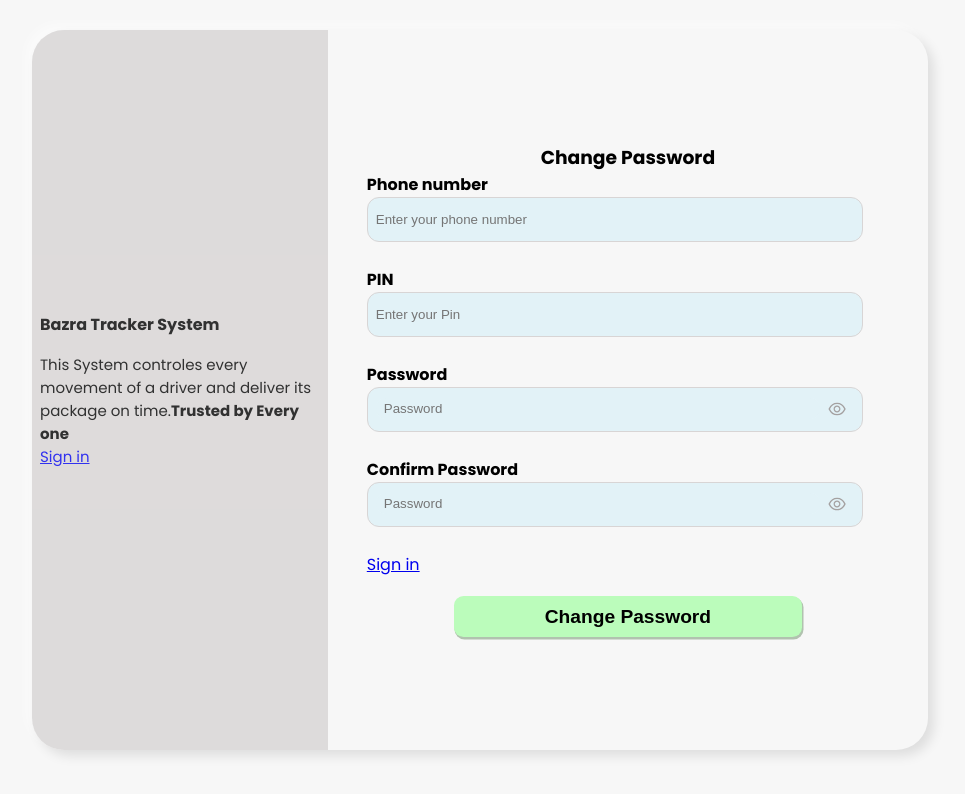
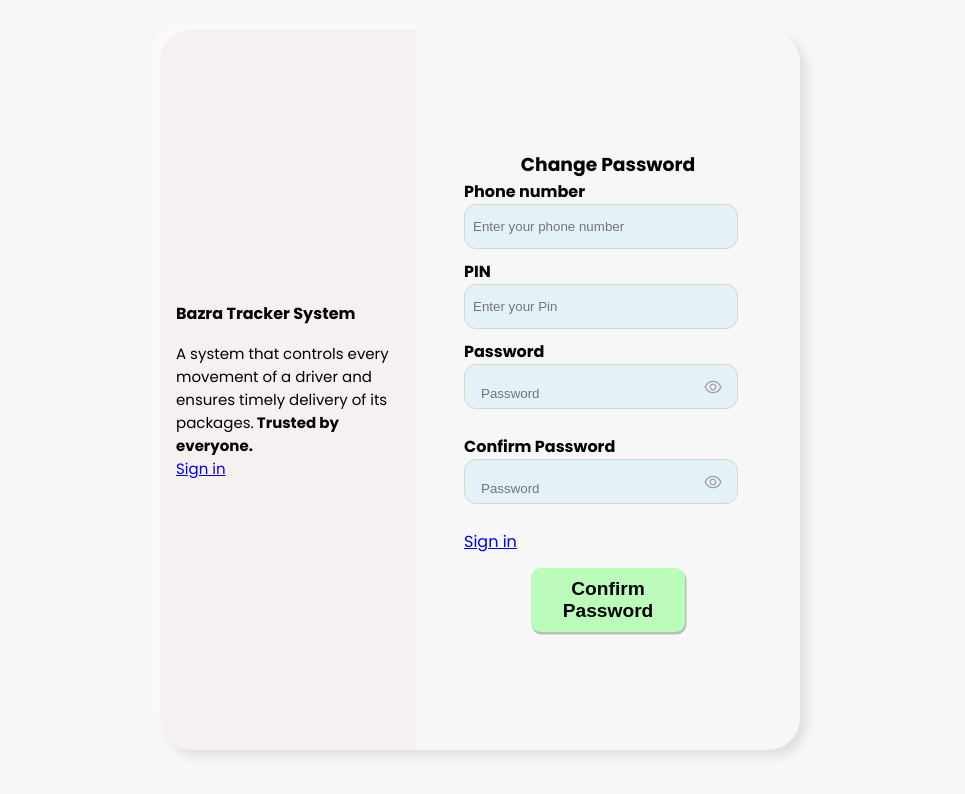
Before and after one commit to haniAlx/BroSis, a React (Create React App) app: page /ConfirmPass in a window 1280 px wide. Shown: the top 794 px of the page, without its empty margins (160-1125 px from the left). Built offline with nearby package versions, Linux system fonts and the light colour scheme; no server answers.

Commit message:
sign in pages update

```diff
--- a/src/components/SignInPages/ConfirmPass.jsx
+++ b/src/components/SignInPages/ConfirmPass.jsx
@@ -3,19 +3,19 @@ import './Signin.css'
 import swal from "sweetalert";
 import { Link } from 'react-router-dom'
 import { AiOutlineEye } from "react-icons/ai";
-
+import { mainAPI } from '../mainAPI';
 export default function ConfirmPass(){
 
     const [error, setError] = useState(false);
     const [pass, showPass] = useState(false);
     const [confirm, setConfirm]= useState(false)
+    const ConfirmUrl = `${mainAPI}/Api/User/SetPin`;
 
     let [isConfirmed, setisConfirmed] =useState(false)
     let mess
      let isPin =false
      if(isPin){
         mess = localStorage.getItem("message")
-        console.log(mess)
 
      }
      const toggleEye = (name) => {
@@ -44,23 +44,19 @@ export default function ConfirmPass(){
               username,
               pin
             }
-                console.log(item)
     const options = {
         method: "POST",
         headers: { "Content-Type": "application/json", Accept: "application/json", Authorization: `Bearer`, },
         body: JSON.stringify(item),
     };
-    const url = "http://164.90.174.113:9090/Api/User/SetPin";
     try {
-        const response = await fetch(url, options);
+        const response = await fetch(ConfirmUrl, options);
         const result = await response.json();
         localStorage.setItem("message", JSON.stringify(result["message"]));
       const  mess = localStorage.getItem("message");
-      console.log(mess)
         if (response.ok) {
-            console.log(mess)
             swal("Successful",`${mess}`, "success", { buttons: false, timer: 2000, })
-              setTimeout(()=>{setisConfirmed(!isConfirmed)}, 1000)
+              setTimeout(()=>{setisConfirmed(!isConfirmed)}, 5000)
         } else {
              swal({
                 title: "Failed To Change",
@@ -78,7 +74,6 @@ export default function ConfirmPass(){
 
         }
     } catch (error) {
-        console.log(error + "error");
         swal({
             title: "something went wrong",
             text: `net::ERR_INTERNET_DISCONNECTED`,
@@ -101,9 +96,11 @@ export default function ConfirmPass(){
                 <div className='left-side'>
                     <div className='left-SideInner'>
                     <span className="signInBold">Bazra Tracker System</span>
-                    <p>This System controles every movement of a driver and
-                        deliver its package on time.
-                    <strong>Trusted by Every one</strong> </p>
+                    <p>
+                        A system that  controls every movement of a driver and ensures
+                        timely delivery of its packages.
+                            <strong> Trusted by everyone.</strong>{" "}
+                        </p>
                     <Link to='/'> <p type='button'>Sign in</p> </Link>
 
                     </div>
@@ -142,7 +139,7 @@ export default function ConfirmPass(){
                             <label>Confirm Password</label>
                             <div className="passWrapper">
                                 <input className="signInput"
-                                    id="passInput"
+                                    id="ConfpassInput"
                                     type={confirm ? "text" : "password"}
                                     placeholder="Password"
                                     onChange={e => setconfirmpassword(e.target.value)}
@@ -158,8 +155,10 @@ export default function ConfirmPass(){
                            <Link to='/'> <p type='button'>Sign in</p> </Link>
 
                         </div>
-                        <button className='signIn-btn'>Change Password</button>
-                    </form>
+                        <div className="signin-div">
+                            <button className="signIn-btn">Confirm Password</button>
+                        </div>
+                               </form>
 
 
                 </div>
--- a/src/components/SignInPages/ForgatePass.jsx
+++ b/src/components/SignInPages/ForgatePass.jsx
@@ -2,6 +2,7 @@ import React,{useState} from 'react'
 import  './Signin.css'
 import swal from "sweetalert";
 import { Link } from 'react-router-dom'
+import { mainAPI } from '../mainAPI';
 export default function ForgatePass(){
 
 
@@ -18,26 +19,23 @@ export default function ForgatePass(){
         {
             phoneNumber,
         };
-        console.log(item)
         const options = {
             method: "POST",
             headers: { 'Content-Type': 'application/json',
             "Accept": "application/json"},
             body: JSON.stringify(item),
         };
-        const url = "http://164.90.174.113:9090/Api/User/GeneratePIN";
+        const url = `${mainAPI}/Api/User/GeneratePIN`;
         try {
             const response = await fetch(url, options);
             const result = await response.json();
             localStorage.setItem("message", JSON.stringify(result["message"]));
              mess = localStorage.getItem("message");
             if (response.ok) {
-                console.log(mess)
                 setisConfirm(!isConfirm)
                 swal("Get your Pin beffore it's to late ", `${mess}`, "success", { buttons: false, timer: 5000, });
 
             } else {
-                console.log("failed");
                 swal(`Failed To Register ${mess}`, "error");
             }
         } catch (error) {
@@ -65,9 +63,11 @@ export default function ForgatePass(){
                 <div className='left-side'>
                     <div className='left-SideInner'>
                     <span className='signInBold'>Bazra Tracker System</span>
-                    <p>This System controles every movement of a driver and
-                        deliver its package on time.
-                    <strong>Trusted by Every one</strong> </p>
+                    <p>
+                        A system that  controls every movement of a driver and ensures
+                        timely delivery of its packages.
+                            <strong> Trusted by everyone.</strong>{" "}
+                        </p>
                     <Link to='/'> <p type='button'>Sign in</p> </Link>
 
                     </div>
@@ -86,8 +86,10 @@ export default function ForgatePass(){
                            <Link to='/ConfirmPass'> <p type='button'>Confirm Password</p> </Link>
 
                         </div>
-                        <button className='signIn-btn'>Generate</button>
-                    </form>
+                        <div className="signin-div">
+                            <button className="signIn-btn">Get pin</button>
+                        </div>
+                         </form>
 
 
                 </div>
--- a/src/components/SignInPages/Signin.css
+++ b/src/components/SignInPages/Signin.css
@@ -6,7 +6,8 @@ body{
   .SigninWrapper{
       display: flex;
       max-width: 70%;
-      width: 95%;
+      width: 50%;
+      min-width: 300px;
       height: 60vh;
       border-radius:2em;
       margin: 100px auto;
@@ -17,8 +18,9 @@ body{
   }
   .confirmWrapper{
     display: flex;
-    max-width: 70%;
-    width: 95%;
+    max-width: 85%;
+    width: 80%;
+    min-width: 300px;
     height: 90vh;
     border-radius:2em;
     margin: 20px auto;
@@ -33,9 +35,9 @@ body{
       display: flex;
       flex-direction: column;
       align-items: center;
+      justify-content: center;
       width:100%;
-      margin: 10px ;
-      /* border: 2px solid blue; */
+      height: 100%;
   }
   .left-side{
     display: none;
@@ -50,21 +52,15 @@ font-size: 15px;
     margin-bottom: 1em;
   }
   .Signin{
-  /* border: 2px solid green; */
   width: 90%;
   align-items: center;
   }
-  /* .confirm{
-    border: 2px solid red;
-    width: 30%;
-    height: 70%;
-  } */
   .signInput{
       width: 95%;
       border: 0.1px solid rgb(216, 213, 213);
       height: 45px;
       border-radius: .75rem;
-      margin-bottom: 25px;
+      margin-bottom: 10px;
       padding: .5rem;
       background-color:rgb(226, 242, 247)
 
@@ -76,14 +72,18 @@ font-size: 15px;
     outline: none;
   }
   label{
-
-      /* color: green; */
-      font-weight: bolder;
+        font-weight: bolder;
+  }
+  .signin-div{
+    margin-top: 1em;
+    width: 80%;
+    height: 60px;
+    display: flex;
+    align-items: center;
+    justify-content: center;
   }
   .signIn-btn{
-      margin-top: 1em;
       padding: .5em;
-      width: 60%;
       border-radius: .5em;
       box-shadow: 1px 2px 0px .5px  rgb(177, 194, 175);
       text-align: center;
@@ -92,26 +92,28 @@ font-size: 15px;
       background-color: rgb(187, 252, 187);
       border: none;
   }
+  .signIn-btn:hover{
+    background-color: rgb(187, 252, 187);
+    padding: .6em;
+    transition: all ease-in-out;
+  }
   .eye{
-      /* border: 2px solid red; */
       width: 35px;
       height: 20px;
       color: rgb(164, 161, 161);
       cursor: pointer;
     }
-    #passInput{
+    #passInput, #ConfpassInput{
       height: 80%;
       border: none;
       margin-top: 23px;
     }
     .passWrapper{
       display: flex;
-      /* justify-content: center;  */
       align-items: center;
       height: 45px;
       width: 95%;
       border: 0.1px solid rgb(216, 213, 213);
-      /* height: 30px; */
       border-radius: .75rem;
       margin-bottom: 25px;
       padding: .5rem;
@@ -122,39 +124,23 @@ font-size: 15px;
   /******************************/
 
     @media screen and (min-width: 500px) {
-      /* .left-side{
-          display: block;
-        width: 100%;
-        height: 30%;
-        border-radius:2em 2em 0 0 ;
-        background-color: rgb(243, 243, 243);
-        opacity: 80%;
-      }
-      .left-SideInner{
-          width: 95%;
-          display: flex;
-          flex-direction: column;
-          align-items: center;
-          margin: 0 auto;
 
-      } */
       .SigninWrapper{
           display: block;
-          border-radius:2em ;
-          /* height: 70vh; */
-
       }
     }
 
     @media screen and (min-width: 700px) {
       /* CSS rules for larger screens go here */
       .SigninWrapper{
-          width: 80%;
+          width: 70%;
           display: flex;
 
        }
      .SigninForm{
+      margin: 0 auto;
       justify-content: center;
+      width: 50%;
      }
       .signIn-btn{
           width: 60%;
@@ -164,19 +150,24 @@ font-size: 15px;
         flex-direction: column;
         align-items: center;
         justify-content: center;
-        padding: 0 0.5em;
-        width: 50%;
+        padding: 1em;
+        width: 40%;
         height: 100%;
         border-radius:2em 0 0 2em ;
-        /* border-right: 5px solid rgb(194, 245, 194); */
-        background-color:rgb(216, 213, 213);
-        opacity: 80%;
+        background-color:rgb(247, 240, 240);
       }
       .confirmWrapper{
         margin: 30px auto;
+        width: 70% ;
+
        }
     }
     @media screen and (min-width: 1000px) {
+      .confirmWrapper{
+        margin: 30px auto;
+        width: 50% ;
+
+       }
       .SigninWrapper{
         width: 50%;
 
--- a/src/components/SignInPages/Signin.jsx
+++ b/src/components/SignInPages/Signin.jsx
@@ -1,12 +1,13 @@
 import React from "react";
 import "./Signin.css";
-import { Link, useNavigate } from "react-router-dom";
+import { Link } from "react-router-dom";
 import swal from "sweetalert";
 import { useState } from "react";
 import { AiOutlineEye } from "react-icons/ai";
 import { useUserContext } from "../context/UserContext";
 import LoadingPage from "../LoadingPage";
-
+import { mainAPI } from "../mainAPI";
+import { showErrorMessage } from "../SwalMessages";
 export default function SignIn() {
   const [username, setUsername] = useState("");
   const [password, setPassword] = useState("");
@@ -14,7 +15,20 @@ export default function SignIn() {
   const [pass, showPass] = useState(false);
   const [showLoading, setShowLoading] = useState(false);
   const { setCurrentUser } = useUserContext();
-  const navigate = useNavigate();
+  const logoApi=`${mainAPI}/Api/Admin/LogoandAvatar`;
+  const signInurl = `${mainAPI}/Api/SignIn/Admin`;
+
+  const [logo,setLogo]=useState('')
+
+
+  const options = {
+    method: "POST",
+    headers: {
+      "Content-Type": "application/json",
+      Accept: "application/json",
+      Authorization: `Bearer`,
+    },
+  };
   const toggleEye = () => {
     showPass(!pass);
   };
@@ -30,9 +44,6 @@ export default function SignIn() {
   };
   async function login() {
     setShowLoading(true);
-    const users = { username, password };
-    // localStorage.setItem("username", username);
-    console.log(username);
     let item = { username, password };
     const options = {
       method: "POST",
@@ -43,30 +54,26 @@ export default function SignIn() {
       },
       body: JSON.stringify(item),
     };
-    const api = "http://164.90.174.113:9090";
-    const url = `${api}/Api/SignIn/Admin`;
     try {
-      const response = await fetch(url, options);
+      const response = await fetch(signInurl, options);
       const result = await response.json();
       if (response.status === 200) {
-        localStorage.setItem("user", JSON.stringify(result["user"]));
-      }
-
-      if (response.ok) {
-        console.log("Login successful");
         swal("Successful", "Welcome To Admin DashBoard", "success", {
           buttons: false,
           timer: 2000,
         }).then(() => {
+
           setCurrentUser(result.user);
-          console.log(result.user);
           localStorage.setItem("user", JSON.stringify(result["user"]));
           localStorage.setItem("jwt", JSON.stringify(result["jwt"]));
           localStorage.removeItem("expire");
-          // navigate("/dashboard");
-          window.location.href = "/dashboard";
+          window.location.href = "/";
         });
-      } else {
+      }
+      if (response.status === 401) {
+        setError("Unable to Load!! server respond with 401");
+      }
+      else if(response.status !== 200) {
         swal({
           title: "Failed To Login",
           text: `Wrong Password or Username! `,
@@ -82,7 +89,6 @@ export default function SignIn() {
         });
       }
     } catch (error) {
-      console.log(error + "error");
       swal({
         title: "Something Went Wrong?",
         text: `net::ERR_INTERNET_DISCONNECTED `,
@@ -94,22 +100,42 @@ export default function SignIn() {
           popup: "animate__animated animate__shakeX",
         },
       });
-      // window.location.href = "/dashboard";
     } finally {
       setShowLoading(false);
     }
   }
+
+  const getAvatar = async () => {
+    try {
+      const res = await fetch(logoApi, options);
+      if (res.status == 401) {
+        setError("Unable to Load!! server respond with 401");
+      }
+      const data = await res.json();
+      if (data && res.ok) {
+        setLogo(data.logo);
+      }
+      if (res.status == 400) {
+        setError("Invalid API server 400");
+      }
+    } catch (e) {
+      showErrorMessage(e);
+    }
+  };
+
+
   return (
     <>
       {showLoading && <LoadingPage message={"Loging You In please Wait"} />}
       <div className="SigninWrapper">
         <div className="left-side">
           {/* <div className="left-SideInner"> */}
+          <img className="signinLogo" src={logo} alt='BazraLogo'/>
           <span className="signInBold">Bazra Tracker System</span>
           <p>
-            This System controles every movement of a driver and deliver its
-            package on time.
-            <strong>Trusted by Every one</strong>{" "}
+          A system that  controls every movement of a driver and ensures
+          timely delivery of its packages.
+            <strong> Trusted by everyone.</strong>{" "}
           </p>
           {/* </div> */}
         </div>
@@ -152,7 +178,10 @@ export default function SignIn() {
               <p type="button">Forget Password?</p>{" "}
             </Link>
           </div>
-          <button className="signIn-btn">Sign in</button>
+          <div className="signin-div">
+            <button className="signIn-btn">Sign in</button>
+          </div>
+
         </form>
       </div>
     </>
```
